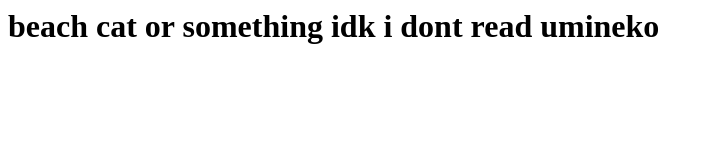
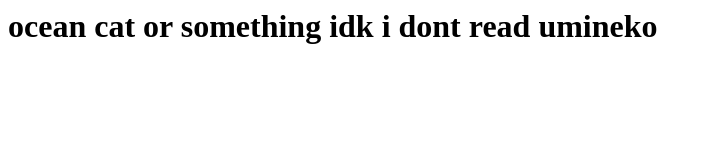
Before and after one commit to Kyletsit/Umineko-Releases-Comparison, a plain HTML site: page index.html in a window 1280 px wide. Shown: the whole page, without its empty margins (0-713 px from the left). Drawn offline with Linux system fonts and the light colour scheme.

Commit message:
Update index.html

```diff
--- a/index.html
+++ b/index.html
@@ -1 +1 @@
-<h1>beach cat or something idk i dont read umineko</h1>
+<h1>ocean cat or something idk i dont read umineko</h1>
```
